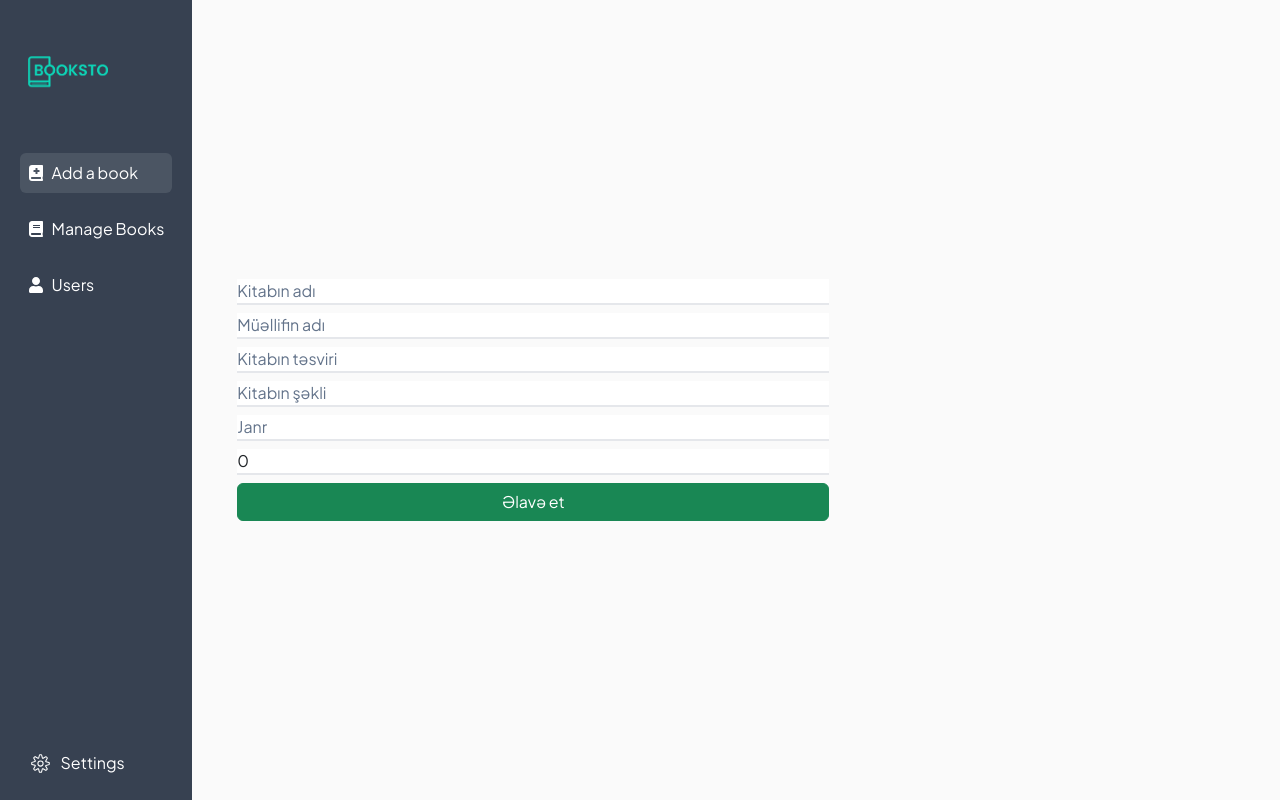
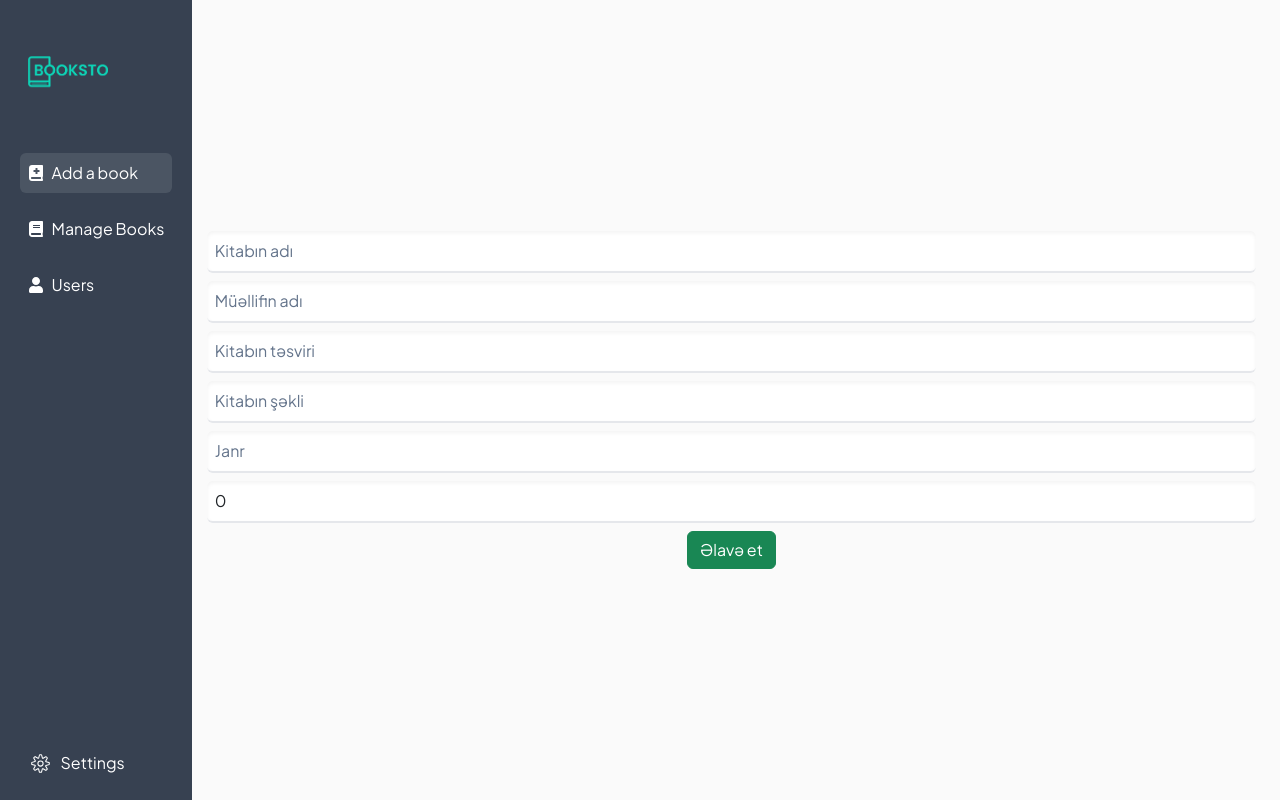
Before and after one commit to MhrrmliEltac/BookSto, a React (Vite) app: page /admin/control/admin-panel/add-book in a window 1280 px wide. Built offline with nearby package versions, Linux system fonts and the light colour scheme; no server answers; sample sign-in values are in the browser's storage; a web font is replaced by a local one.

Commit message:
Update admin navbar

```diff
--- a/src/components/admin/AddBookk.tsx
+++ b/src/components/admin/AddBookk.tsx
@@ -72,9 +72,10 @@ const AddBookk = () => {
   };
 
   return (
-    <div className="flex flex-col p-4 gap-2 h-screen justify-center">
+    <div className="h-screen items-center flex justify-center">
+      <div className="flex p-4 gap-2 h-min flex-wrap justify-center">
         <input
-        className="border-b-2 placeholder:text-slate-500 outline-none"
+          className="border-b-2 placeholder:text-slate-500 outline-none p-2 w-full rounded shadow-inner"
           type="text"
           name="book_name"
           placeholder="Kitabın adı"
@@ -82,7 +83,7 @@ const AddBookk = () => {
           onChange={handleChangeInput}
         />
         <input
-        className="border-b-2 placeholder:text-slate-500 outline-none"
+          className="border-b-2 placeholder:text-slate-500 outline-none p-2 w-full rounded shadow-inner"
           type="text"
           name="author"
           placeholder="Müəllifin adı"
@@ -90,7 +91,7 @@ const AddBookk = () => {
           onChange={handleChangeInput}
         />
         <input
-        className="border-b-2 placeholder:text-slate-500 outline-none"
+          className="border-b-2 placeholder:text-slate-500 outline-none p-2 w-full rounded shadow-inner"
           type="text"
           name="description"
           placeholder="Kitabın təsviri"
@@ -98,7 +99,7 @@ const AddBookk = () => {
           onChange={handleChangeInput}
         />
         <input
-        className="border-b-2 placeholder:text-slate-500 outline-none"
+          className="border-b-2 placeholder:text-slate-500 outline-none p-2 w-full rounded shadow-inner"
           type="text"
           name="image"
           placeholder="Kitabın şəkli"
@@ -106,7 +107,7 @@ const AddBookk = () => {
           onChange={handleChangeInput}
         />
         <input
-        className="border-b-2 placeholder:text-slate-500 outline-none"
+          className="border-b-2 placeholder:text-slate-500 outline-none p-2 w-full rounded shadow-inner"
           type="text"
           name="genre"
           placeholder="Janr"
@@ -114,7 +115,7 @@ const AddBookk = () => {
           onChange={handleChangeInput}
         />
         <input
-        className="border-b-2 placeholder:text-slate-500 outline-none"
+          className="border-b-2 placeholder:text-slate-500 outline-none w-full p-2 rounded shadow-inner"
           type="number"
           name="price"
           placeholder="Qiymət"
@@ -125,6 +126,7 @@ const AddBookk = () => {
           Əlavə et
         </Button>
       </div>
+    </div>
   );
 };
 
--- a/src/components/admin/AdminDashboard.tsx
+++ b/src/components/admin/AdminDashboard.tsx
@@ -10,7 +10,7 @@ const AdminDashboard = () => {
       <div className="md:w-1/6">
         <AdminNavbar />
       </div>
-      <div className="md:w-1/2 w-full">
+      <div className="w-[80%] md:w-full">
         <Routes>
           <Route path="add-book" element={<AddBookk />} />
           <Route path="manage-book" element={<ManageBook />} />
--- a/src/components/admin/AdminNavbar.tsx
+++ b/src/components/admin/AdminNavbar.tsx
@@ -41,7 +41,7 @@ const AdminNavbar = () => {
             <div>
               <ul className="px-0">
                 <li className="flex w-full justify-start items-center p-2 mt-5">
-                  <img src={logo} alt="Logo" className="w-20" />
+                  <img src={logo} alt="Logo" className="w-20" loading="lazy" />
                 </li>
               </ul>
 
@@ -91,7 +91,7 @@ const AdminNavbar = () => {
           </div>
         </div>
         <button
-          className="text-white hover:bg-gray-600 p-2 rounded cursor-pointer md:hidden left-48 fixed"
+          className="text-white hover:bg-gray-600 p-2 rounded cursor-pointer md:hidden right-0 fixed"
           onClick={toggleMenu}
         >
           <FaTimes size={25} />
```
Lines whose indentation alone changed are shown as unchanged.
